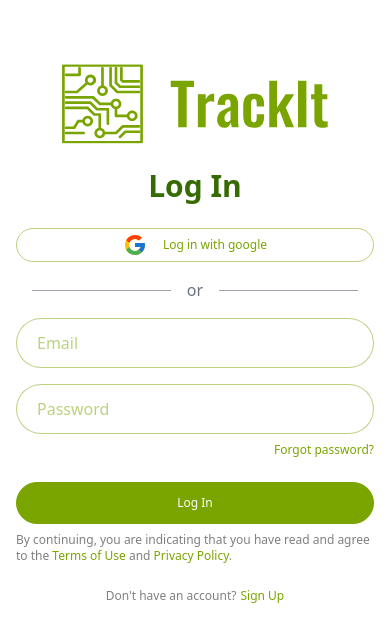
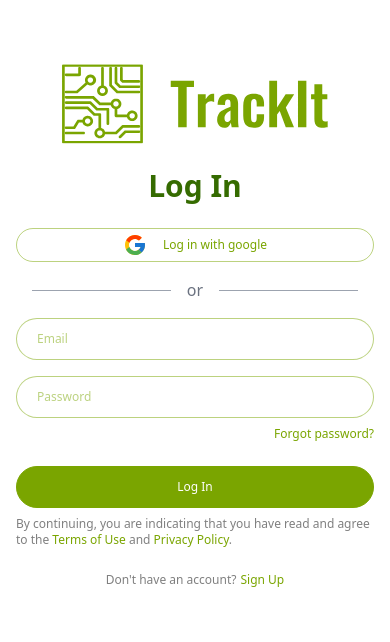
Before and after one commit to allsyalwaa/TrackIt, a React (Vite) app: page /login in a window 390 px wide. Shown: the top 642 px of the page. Built offline with nearby package versions, Linux system fonts and the light colour scheme.

Commit message:
refactor: Update LogIn component input styles for better responsiveness

```diff
--- a/src/pages/LogIn.jsx
+++ b/src/pages/LogIn.jsx
@@ -25,12 +25,12 @@
 
             <form className="flex flex-col" action="">
               <input
-                className="mt-4 rounded-full border-[1.5px] border-primary/50 px-5 py-3 placeholder-primary/50"
+                className="mt-4 rounded-full border-[1.5px] border-primary/50 px-5 py-3 text-xs placeholder-primary/50 sm:text-base"
                 type="email"
                 placeholder="Email"
               />
               <input
-                className="mt-4  rounded-full border-[1.5px] border-primary/50 px-5 py-3 placeholder-primary/50"
+                className="mt-4  rounded-full border-[1.5px] border-primary/50 px-5 py-3 text-xs placeholder-primary/50 sm:text-base"
                 type="password"
                 placeholder="Password"
               />
```
